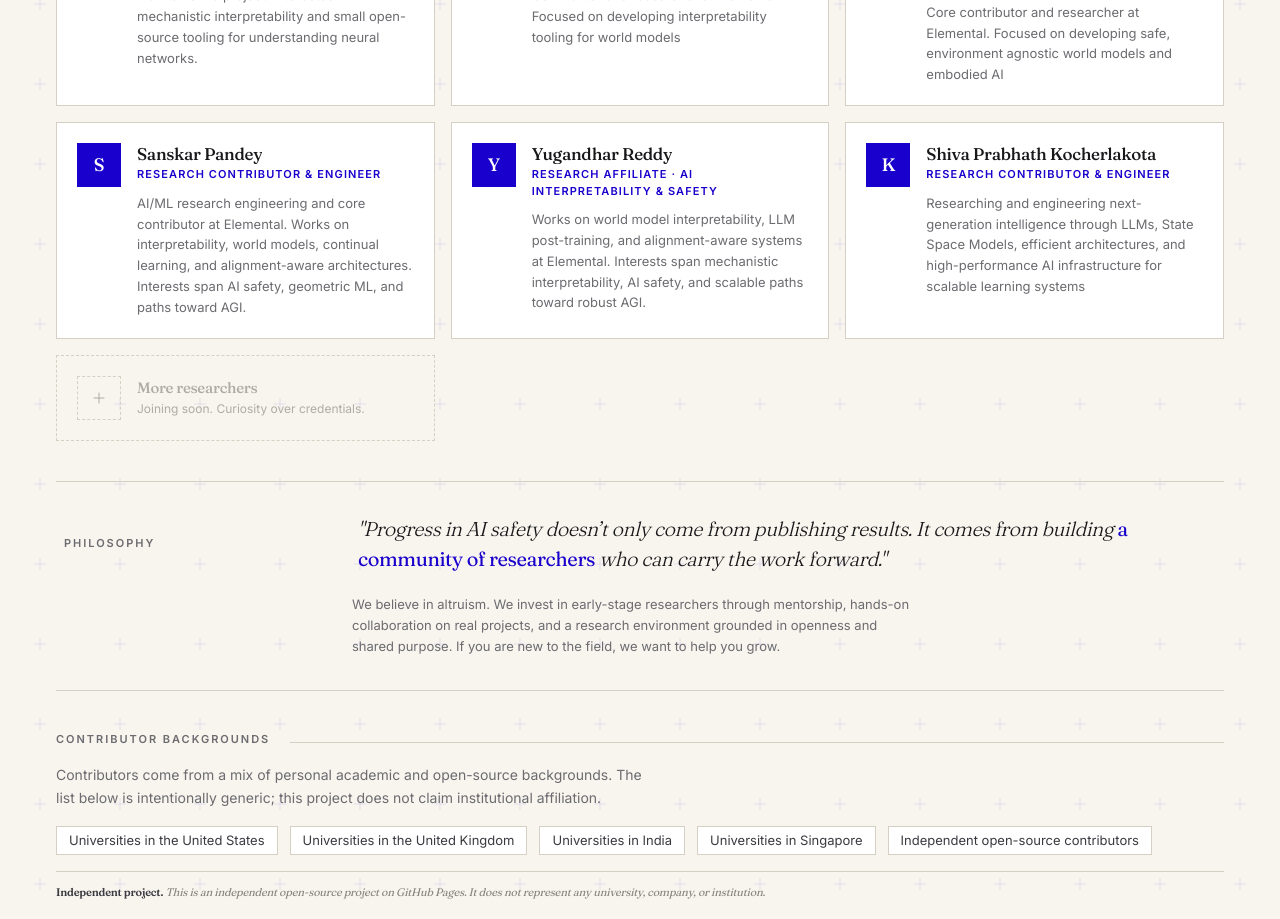
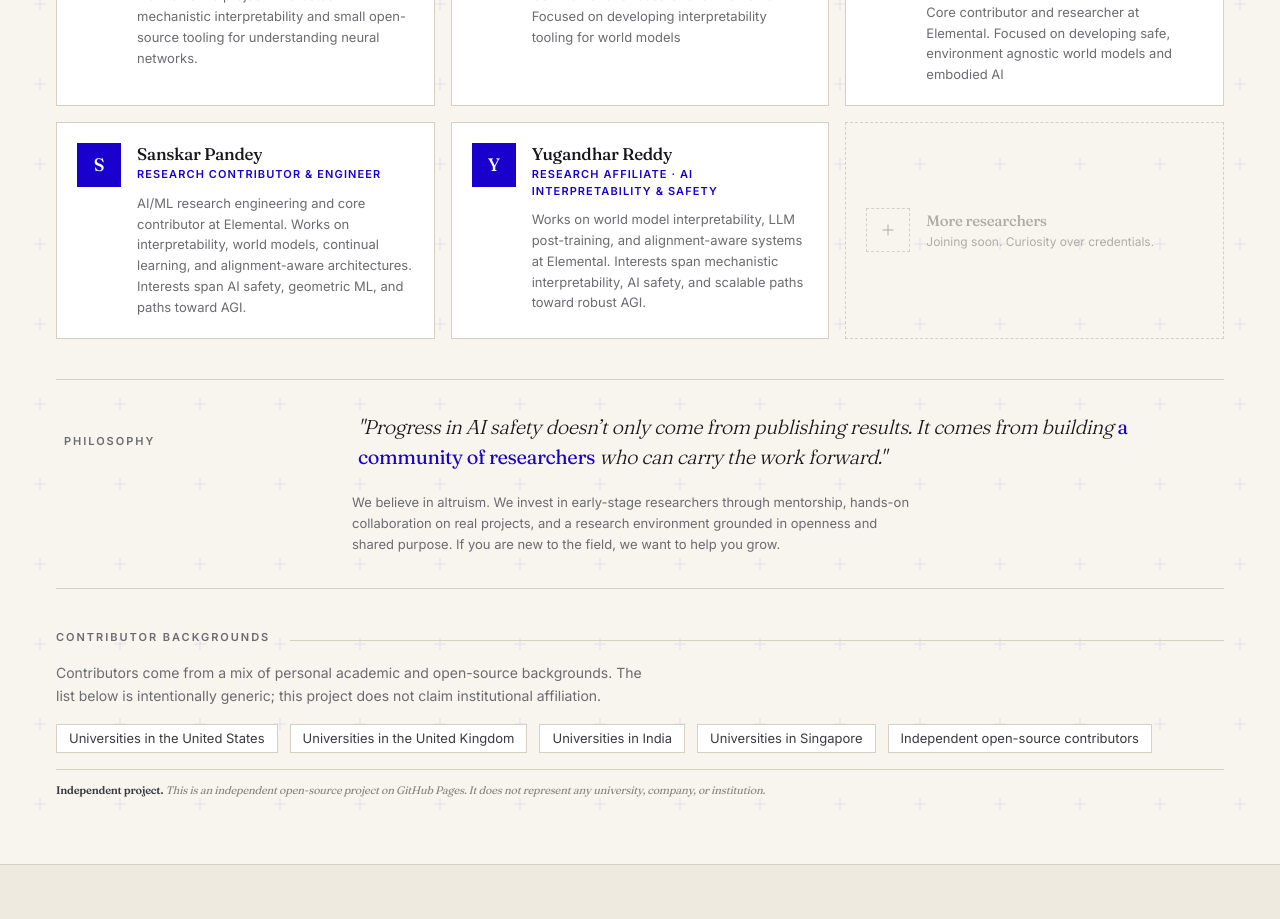
Before and after one commit to elemental-research-group/elemental-research-group.github.io, a React (Vite) app: page / in a window 1280 px wide. Shown: the part 2720-3639 px from the top of the page. Built offline with nearby package versions, Linux system fonts and the light colour scheme.

Commit message:
Update Team.tsx
Removed team member 'Shiva Prabhath Kocherlakota' from the list.

```diff
--- a/src/components/Team.tsx
+++ b/src/components/Team.tsx
@@ -58,13 +58,6 @@ const team = [
     bio:   "Works on world model interpretability, LLM post-training, and alignment-aware systems at Elemental. Interests span mechanistic interpretability, AI safety, and scalable paths toward robust AGI.",
     href:  "https://yugandhargogireddy.com/",
     initial: "Y",
-  },
-  {
-    name:  "Shiva Prabhath Kocherlakota",
-    role:  "Research Contributor & Engineer",
-    bio:   "Researching and engineering next-generation intelligence through LLMs, State Space Models, efficient architectures, and high-performance AI infrastructure for scalable learning systems",
-    href:  "https://www.linkedin.com/in/shiva-prabhath-kocherlakota-80493526b/",
-    initial: "K",
   },
 ];
 
```
